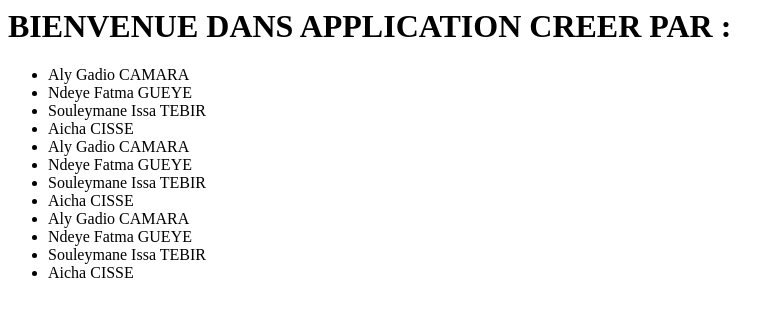
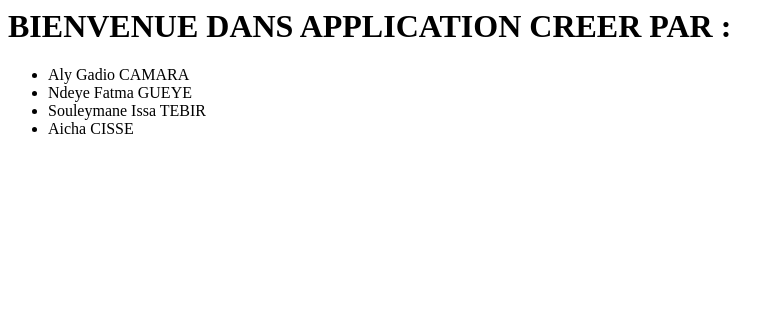
Before and after one commit to FASAEST/VIR_DOC_DJA, a Django app: page / in a window 1280 px wide. Shown: the top 317 px of the page, without its empty margins (0-784 px from the left). Run offline with Django 4.2, Linux system fonts and the light colour scheme.

Commit message:
Update index.html

```diff
--- a/VIRTUATION-DOCKER/templates/index.html
+++ b/VIRTUATION-DOCKER/templates/index.html
@@ -4,12 +4,5 @@
     <li>Ndeye Fatma GUEYE</li>
     <li>Souleymane Issa TEBIR</li>
     <li>Aicha CISSE</li>
-    <li>Aly Gadio CAMARA</li>
-    <li>Ndeye Fatma GUEYE</li>
-    <li>Souleymane Issa TEBIR</li>
-    <li>Aicha CISSE</li>
-    <li>Aly Gadio CAMARA</li>
-    <li>Ndeye Fatma GUEYE</li>
-    <li>Souleymane Issa TEBIR</li>
-    <li>Aicha CISSE</li>
+
 </ul>
```
